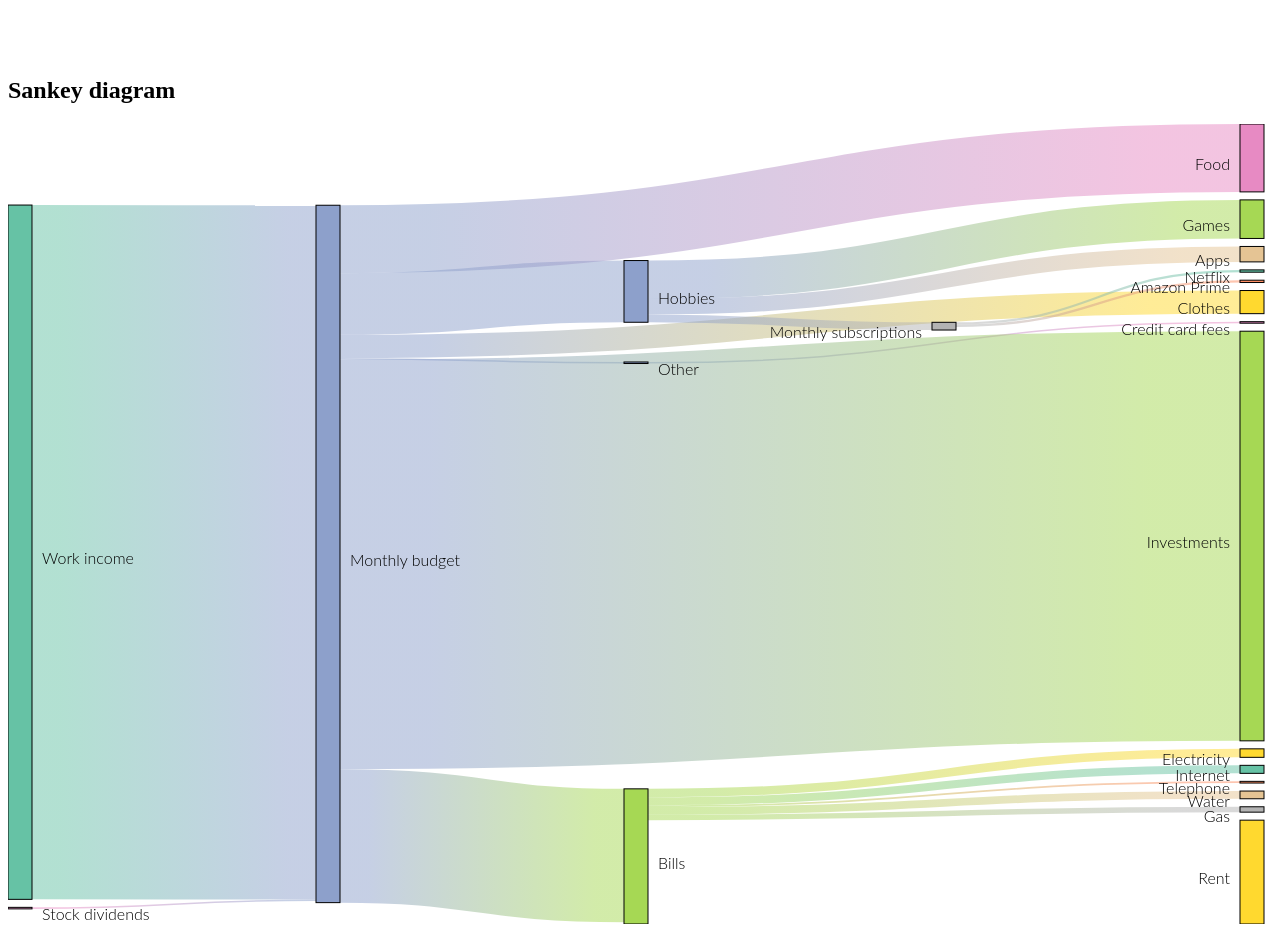
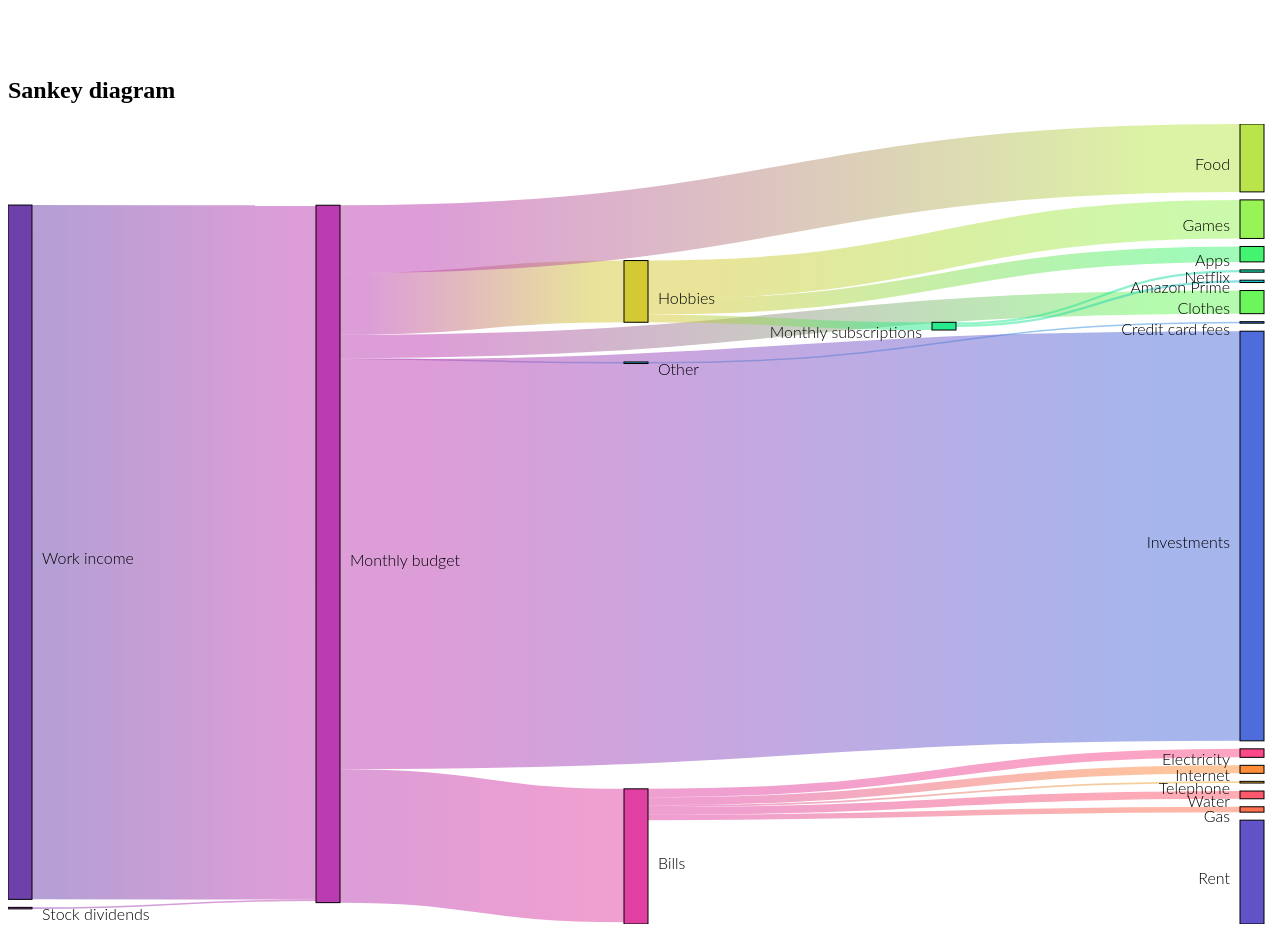
Before and after one commit to jimmy-larsson/angular-d3, an Angular app: page / in a window 1280 px wide. Shown: the part 840-1776 px from the top of the page. Built offline with nearby package versions, Linux system fonts and the light colour scheme.

Commit message:
REMOVE: Test where I tried to send colors into the diagram through the service

```diff
--- a/src/app/d3/sankey-diagram/visuals/sankey.component.ts
+++ b/src/app/d3/sankey-diagram/visuals/sankey.component.ts
@@ -41,10 +41,7 @@ export class SankeyDiagramComponent implements OnInit, AfterViewInit {
 
   ngOnInit() {
     /** Receiving an initialized simulated graph from our custom d3 service */
-    this.sankeyDiagram = this.d3Service.getSankeyDiagram(this.nodes, this.links, {
-      diagramColoringMethod: ColoringMethod.ORDINAL,
-      diagramColorSchemeOrInterpolation: ColorSchemeInterpolation.SCHEME_SET2
-    });
+    this.sankeyDiagram = this.d3Service.getSankeyDiagram(this.nodes, this.links);
 
     /**
      * Setting the color scheme
```
